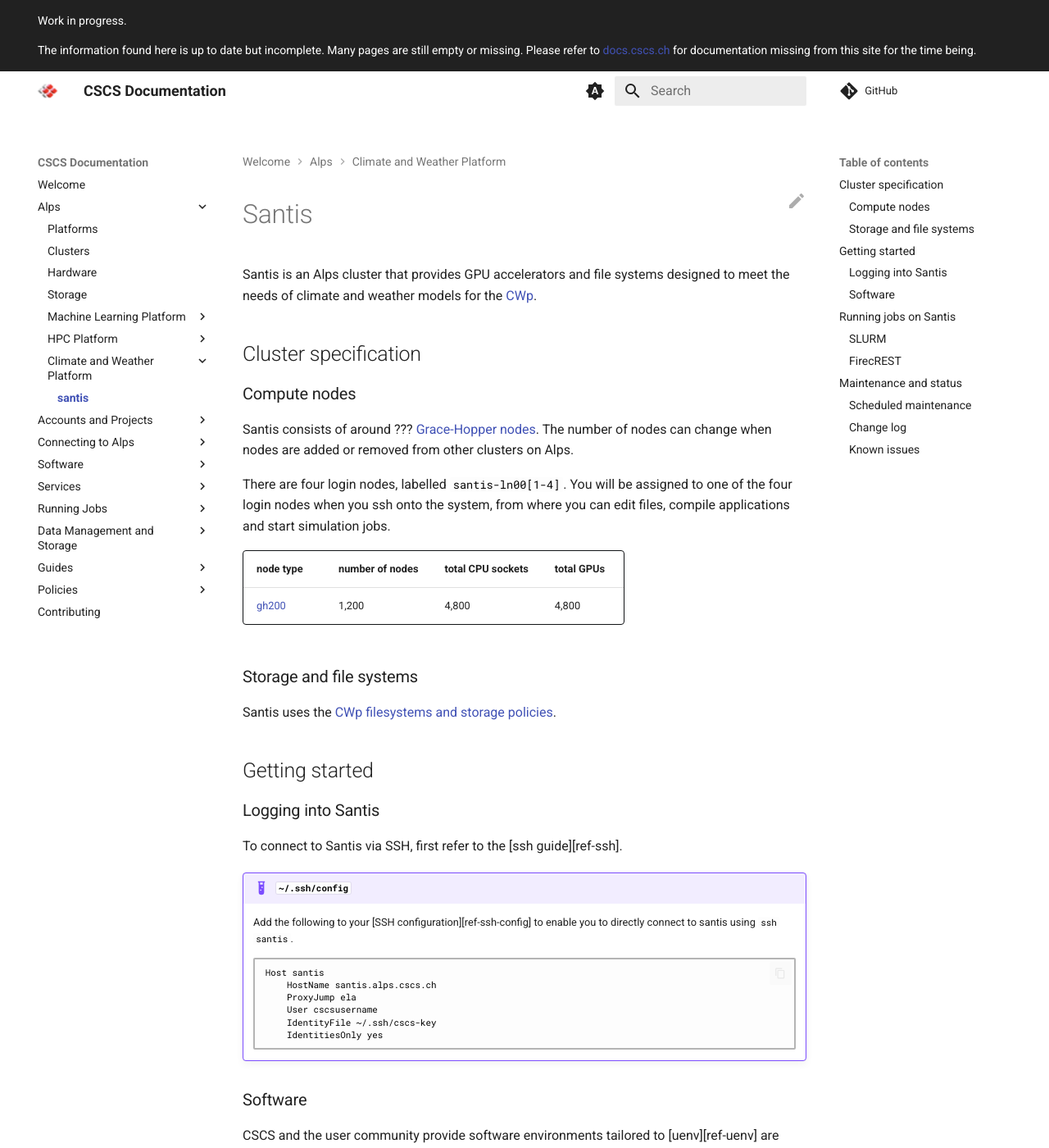
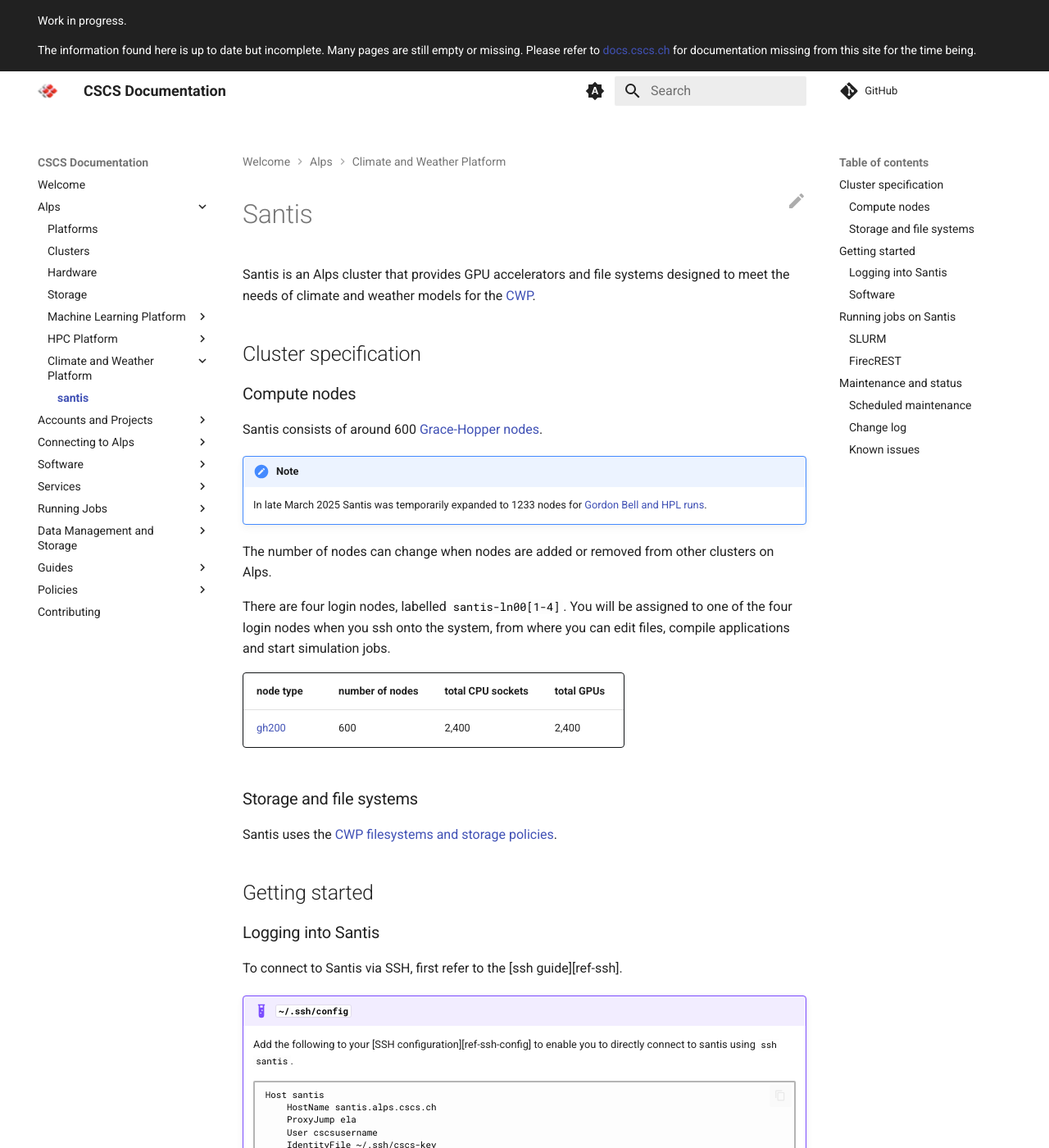
Before and after one commit to nickjbrowning/cscs-docs, an MkDocs documentation site: the page built from docs/clusters/santis.md, in a window 1280 px wide and 1400 px high. Shown: the whole window at 82% size. Built offline with MkDocs 1.6.1 and Material for MkDocs 9.7.7, drawn with Linux system fonts in a browser that asks for light colours; comment, search, counter and statistics services are not loaded.

Commit message:
small fixes to platform docs (#62)
* use all caps for platform acronyms
* fix number of nodes in the santis description table

```diff
--- a/docs/clusters/santis.md
+++ b/docs/clusters/santis.md
@@ -1,25 +1,29 @@
 [](){#ref-cluster-santis}
 # Santis
 
-Santis is an Alps cluster that provides GPU accelerators and file systems designed to meet the needs of climate and weather models for the [CWp][ref-platform-cwp].
+Santis is an Alps cluster that provides GPU accelerators and file systems designed to meet the needs of climate and weather models for the [CWP][ref-platform-cwp].
 
 ## Cluster specification
 
 ### Compute nodes
 
-Santis consists of around ??? [Grace-Hopper nodes][ref-alps-gh200-node].
+Santis consists of around 600 [Grace-Hopper nodes][ref-alps-gh200-node].
+
+!!! note
+    In late March 2025 Santis was temporarily expanded to 1233 nodes for [Gordon Bell and HPL runs][ref-gb2025].
+
 The number of nodes can change when nodes are added or removed from other clusters on Alps.
 
 There are four login nodes, labelled `santis-ln00[1-4]`.
 You will be assigned to one of the four login nodes when you ssh onto the system, from where you can edit files, compile applications and start simulation jobs.
 
 | node type | number of nodes | total CPU sockets | total GPUs |
-|-----------|--------| ----------------- | ---------- |
-| [gh200][ref-alps-gh200-node] | 1,200 | 4,800 | 4,800 |
+|-----------|-----------------| ----------------- | ---------- |
+| [gh200][ref-alps-gh200-node] | 600 | 2,400      | 2,400 |
 
 ### Storage and file systems
 
-Santis uses the [CWp filesystems and storage policies][ref-cwp-storage].
+Santis uses the [CWP filesystems and storage policies][ref-cwp-storage].
 
 ## Getting started
 
```
Also changed, not shown: docs/guides/gb2025.md (+1 -0 lines), docs/platforms/cwp/index.md (+2 -2 lines), docs/platforms/mlp/index.md (+4 -4 lines).
